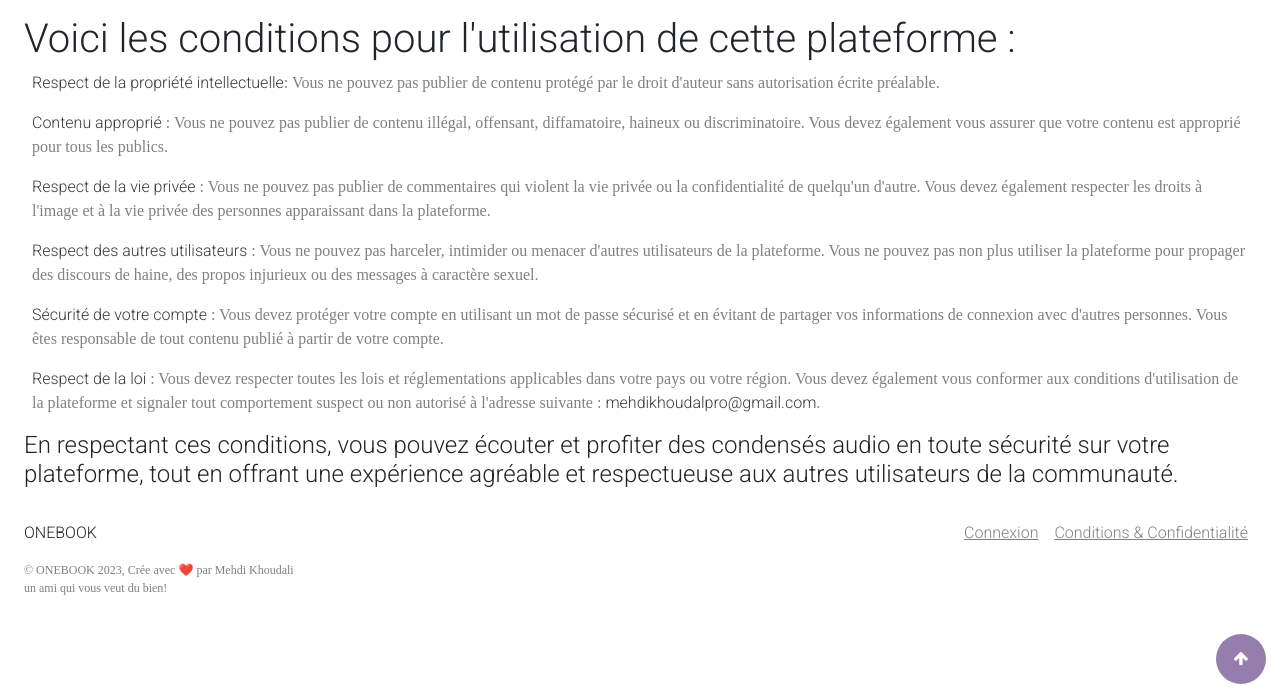
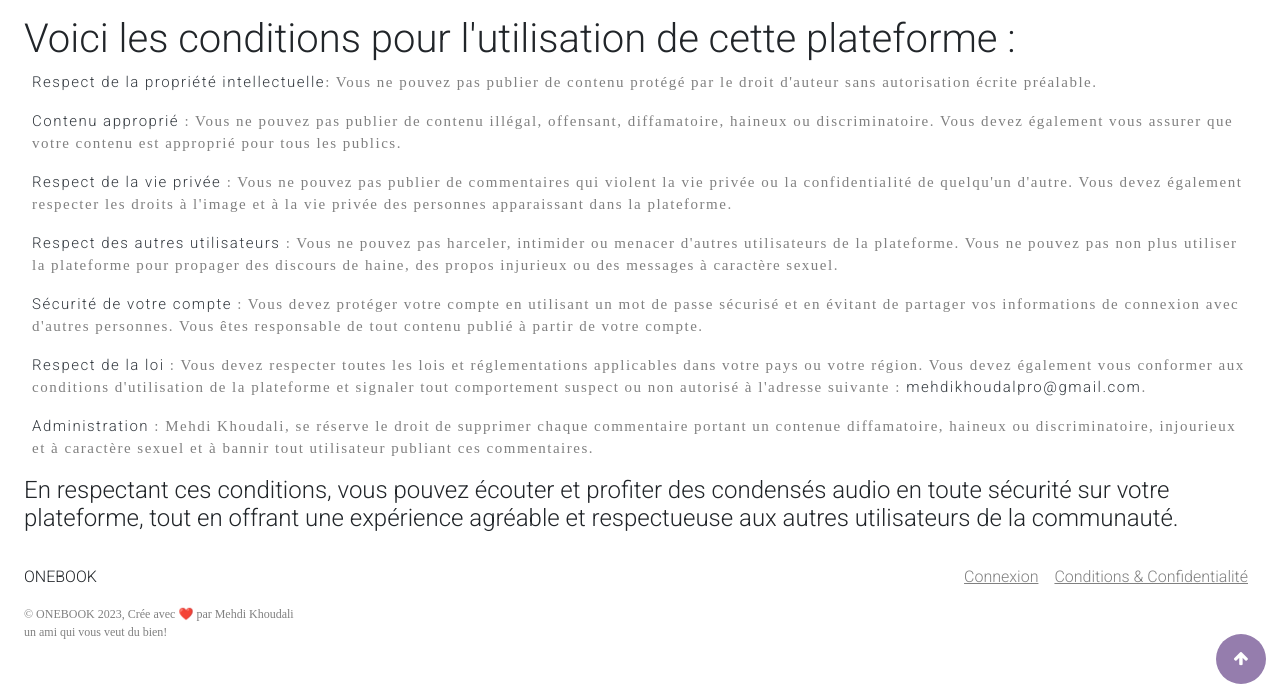
Before and after one commit to MehdiKhoudali/onebook, a Django app: page /conditions/ in a window 1280 px wide. Shown: the part 70-770 px from the top of the page. Run offline with Django 4.2, Linux system fonts and the light colour scheme.

Commit message:
finished onebook

```diff
--- a/example/templates/conditions.html
+++ b/example/templates/conditions.html
@@ -10,17 +10,19 @@ Conditions
 <section class="px-4">
 	<h1>Voici les conditions pour l'utilisation de cette plateforme : </h1>
 
-	<p class="mx-2"><span class="text-dark">Respect de la propriété intellectuelle</span>: Vous ne pouvez pas publier de contenu protégé par le droit d'auteur sans autorisation écrite préalable.</p>
+	<p class="mx-2 cond"><span class="text-dark">Respect de la propriété intellectuelle</span>: Vous ne pouvez pas publier de contenu protégé par le droit d'auteur sans autorisation écrite préalable.</p>
 
-	<p class="mx-2"><span class="text-dark">Contenu approprié</span> : Vous ne pouvez pas publier de contenu illégal, offensant, diffamatoire, haineux ou discriminatoire. Vous devez également vous assurer que votre contenu est approprié pour tous les publics.</p>
+	<p class="mx-2 cond"><span class="text-dark">Contenu approprié</span> : Vous ne pouvez pas publier de contenu illégal, offensant, diffamatoire, haineux ou discriminatoire. Vous devez également vous assurer que votre contenu est approprié pour tous les publics.</p>
 
-	<p class="mx-2"><span class="text-dark">Respect de la vie privée</span> : Vous ne pouvez pas publier de commentaires qui violent la vie privée ou la confidentialité de quelqu'un d'autre. Vous devez également respecter les droits à l'image et à la vie privée des personnes apparaissant dans la plateforme.</p>
+	<p class="mx-2 cond"><span class="text-dark">Respect de la vie privée</span> : Vous ne pouvez pas publier de commentaires qui violent la vie privée ou la confidentialité de quelqu'un d'autre. Vous devez également respecter les droits à l'image et à la vie privée des personnes apparaissant dans la plateforme.</p>
 
-	<p class="mx-2"><span class="text-dark">Respect des autres utilisateurs</span> : Vous ne pouvez pas harceler, intimider ou menacer d'autres utilisateurs de la plateforme. Vous ne pouvez pas non plus utiliser la plateforme pour propager des discours de haine, des propos injurieux ou des messages à caractère sexuel.</p>
+	<p class="mx-2 cond"><span class="text-dark">Respect des autres utilisateurs</span> : Vous ne pouvez pas harceler, intimider ou menacer d'autres utilisateurs de la plateforme. Vous ne pouvez pas non plus utiliser la plateforme pour propager des discours de haine, des propos injurieux ou des messages à caractère sexuel.</p>
 
-	<p class="mx-2"><span class="text-dark">Sécurité de votre compte </span>: Vous devez protéger votre compte en utilisant un mot de passe sécurisé et en évitant de partager vos informations de connexion avec d'autres personnes. Vous êtes responsable de tout contenu publié à partir de votre compte.</p>
+	<p class="mx-2 cond"><span class="text-dark">Sécurité de votre compte </span>: Vous devez protéger votre compte en utilisant un mot de passe sécurisé et en évitant de partager vos informations de connexion avec d'autres personnes. Vous êtes responsable de tout contenu publié à partir de votre compte.</p>
 
-	<p class="mx-2"><span class="text-dark">Respect de la loi </span>: Vous devez respecter toutes les lois et réglementations applicables dans votre pays ou votre région. Vous devez également vous conformer aux conditions d'utilisation de la plateforme et signaler tout comportement suspect ou non autorisé à l'adresse suivante : <span class="text-dark">mehdikhoudalpro@gmail.com</span>.</p>
+	<p class="mx-2 cond"><span class="text-dark">Respect de la loi </span>: Vous devez respecter toutes les lois et réglementations applicables dans votre pays ou votre région. Vous devez également vous conformer aux conditions d'utilisation de la plateforme et signaler tout comportement suspect ou non autorisé à l'adresse suivante : <span class="text-dark">mehdikhoudalpro@gmail.com</span>.</p>
+
+	<p class="mx-2 cond"><span class="text-dark">Administration </span>: Mehdi Khoudali, se réserve le droit de supprimer chaque commentaire portant un contenue diffamatoire, haineux ou discriminatoire, injourieux et à caractère sexuel et à bannir tout utilisateur publiant ces commentaires.</p>
 
 	<h4>En respectant ces conditions, vous pouvez écouter et profiter des condensés audio en toute sécurité sur votre plateforme, tout en offrant une expérience agréable et respectueuse aux autres utilisateurs de la communauté.</h4>
 </section>
--- a/example/templates/home.html
+++ b/example/templates/home.html
@@ -88,7 +88,7 @@ Accueil
             {% else %}
               <a class="btn btn-outline-secondary my-2" href="/login" id="conexion">Connexion</a>
             {% endif %}
-            <a class="btn btn-outline-secondary border-0 text-white my-2" href="/catalogue" id="essaie">catalogue</a>
+            <a class="btn btn-outline-secondary border-0 text-white my-2" href="/catalogue" id="essaie">catalogue de livres</a>
         </div>
         <p>Profitez de Onebook gratuitement !</p>
     </section>
--- a/example/urls.py
+++ b/example/urls.py
@@ -1,5 +1,5 @@
 # example/urls.py
-from example.views import index, signup, logoutPage, loginPage, catalogue, book_detail, conditions
+from example.views import index, signup, logoutPage, loginPage, catalogue, book_detail, conditions, delete_comment
 from django.urls import path, include
 
 urlpatterns = [
@@ -9,5 +9,6 @@ urlpatterns = [
     path('login/', loginPage, name="login"),
     path('catalogue/', catalogue, name="catalogue"),
     path('book/<int:pk>/', book_detail, name='book_detail'),
+    path('comment/<int:comment_id>/delete/', delete_comment, name='delete_comment'),
     path('conditions/', conditions, name="conditions")
 ]
--- a/example/views.py
+++ b/example/views.py
@@ -3,6 +3,7 @@ from django.contrib.auth import get_user_model, login, logout, authenticate
 from example.models import Book, Comment
 from django.core.mail import send_mail
 from .forms import CommentForm
+from django.contrib import messages
 
 User = get_user_model()
 
@@ -64,3 +65,12 @@ def book_detail(request, pk):
 
 def conditions(request):
     return render(request, 'conditions.html')
+
+def delete_comment(request, comment_id):
+    comment = get_object_or_404(Comment, id=comment_id)
+    if request.user == comment.user:
+        comment.delete()
+        messages.success(request, 'Comment deleted.')
+    else:
+        messages.error(request, 'You do not have permission to delete this comment.')
+    return redirect('book_detail', pk=comment.book.pk)
--- a/templates/base.html
+++ b/templates/base.html
@@ -413,6 +413,7 @@
         }
         .middle_book p {
             text-transform: lowercase;
+            font-family: sans-serif;
         }
         .middle_book p {
             font-size: 16px;
@@ -510,13 +511,32 @@
             border: 1px solid gray;
             padding: 10px;
         }
-        .commentaires div strong {
+        .commentaires div span {
             font-size: 18px;
         }
         .commentaires div p {
             color: gray;
             font-size: 19px;
             font-family: sans-serif;
+        }
+        .delete_comment {
+            line-height: 1;
+            border: none;
+            color: red;
+            text-decoration: underline;
+        }
+        .youtube_video {
+            width: 100%;
+            height: 100vh;
+            padding: 60px;
+        }
+        .youtube_video iframe {
+            width: 100%;
+            height: 100%;
+        }
+        .cond {
+            font-size: 15px;
+            letter-spacing: 1.5px;
         }
         @media screen and (max-width:600px) {
             .footer {
```
Also changed, not shown: example/templates/book.html (+16 -7 lines).
